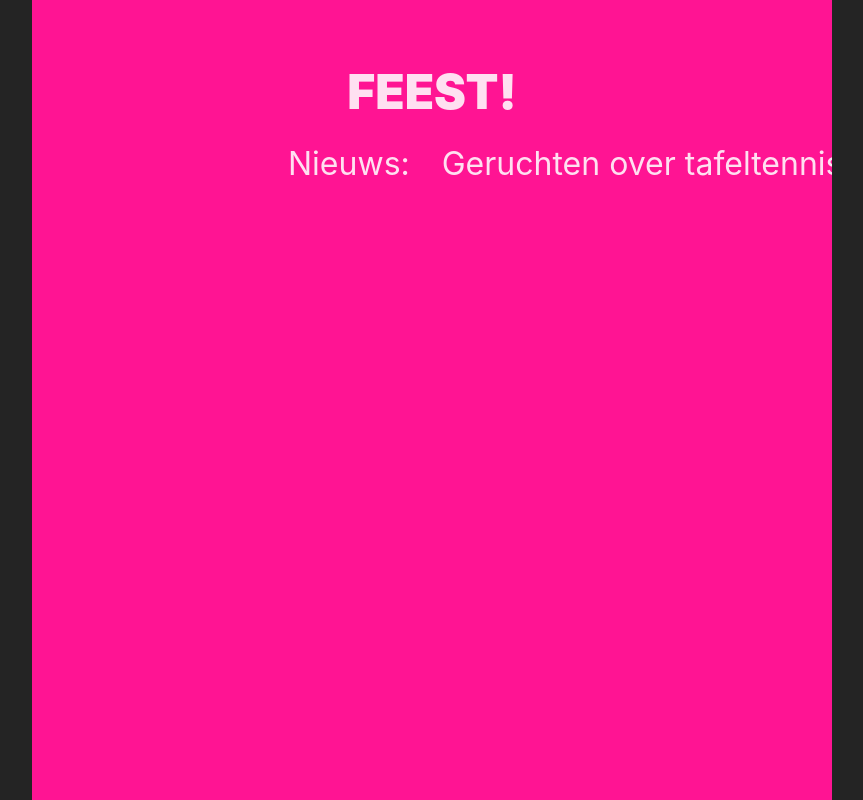
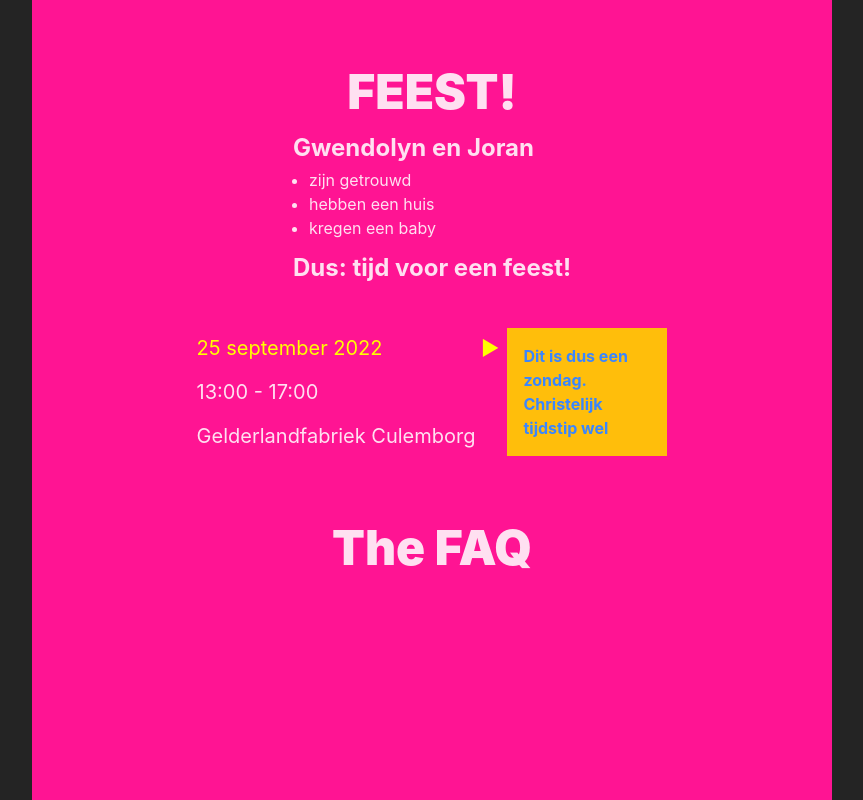
Before and after one commit to feestgwenenjoran/feest, a Vue app: page / in a window 1280 px wide. Shown: the whole page, without its empty margins (208-1071 px from the left). Built offline with nearby package versions, Linux system fonts and the light colour scheme.

Commit message:
Add info text and intro

```diff
--- a/src/App.vue
+++ b/src/App.vue
@@ -1,16 +1,30 @@
 <script setup lang="ts">
 // This starter template is using Vue 3 <script setup> SFCs
 
+import ThePictures from "./components/ThePictures.vue"
+import TheIntro from "./components/TheIntro.vue"
+import TheInfo from "./components/TheInfo.vue"
+import TheCountdown from "./components/TheCountdown.vue"
 import TheMarquee from "./components/TheMarquee.vue"
+import TheYeah from "./components/TheYeah.vue"
+import TheFAQ from "./components/TheFAQ.vue"
 
 // Check out https://vuejs.org/api/sfc-script-setup.html#script-setup
 </script>
 
 <template>
-  <main class="main">
-    <h1>FEEST!</h1>
-    <TheMarquee />
-  </main>
+  <div class="container">
+    <main class="main">
+      <h1>FEEST!</h1>
+      <!-- <ThePictures /> -->
+      <TheIntro />
+      <TheInfo />
+      <!-- <TheCountdown /> -->
+      <!-- <TheMarquee /> -->
+      <!-- <TheYeah /> -->
+      <TheFAQ />
+    </main>
+  </div>
 </template>
 
 <style lang="scss">
@@ -23,13 +37,21 @@ h1 {
   text-align: center;
 }
 
+.container {
+  width: 100vw;
+  display: flex;
+  justify-content: center;
+}
+
 .main {
   flex-grow: 1;
   background: $pink;
   overflow: hidden;
   min-height: 100vh;
+  width: 60%;
   display: flex;
   flex-direction: column;
   justify-content: start;
+  align-items: center;
 }
 </style>
--- /dev/null
+++ b/src/components/TheCountdown.vue
@@ -0,0 +1,9 @@
+<template>
+  <h1>The Countdown</h1>
+</template>
+
+<script>
+export default {}
+</script>
+
+<style scoped lang="scss"></style>
--- /dev/null
+++ b/src/components/TheFAQ.vue
@@ -0,0 +1,9 @@
+<template>
+  <h1>The FAQ</h1>
+</template>
+
+<script>
+export default {}
+</script>
+
+<style scoped lang="scss"></style>
--- /dev/null
+++ b/src/components/TheInfo.vue
@@ -0,0 +1,89 @@
+<template>
+  <div class="wrapper">
+    <div class="selectors">
+      <p
+        class="selector"
+        @click="doSelect('date')"
+        :class="{ selected: selectedItem === 'date' }"
+      >
+        25 september 2022
+      </p>
+      <p
+        class="selector"
+        @click="doSelect('time')"
+        :class="{ selected: selectedItem === 'time' }"
+      >
+        13:00 - 17:00
+      </p>
+      <p
+        class="selector"
+        @click="doSelect('location')"
+        :class="{ selected: selectedItem === 'location' }"
+      >
+        Gelderlandfabriek Culemborg
+      </p>
+    </div>
+    <div class="infobox">
+      {{ selectedText }}
+    </div>
+  </div>
+</template>
+
+<script>
+export default {
+  data() {
+    return {
+      selectedItem: "date",
+      selectedTexts: {
+        date: "Dit is dus een zondag. Christelijk tijdstip wel",
+        time: "Lekker in de middag. Iedereen voor het eten weer thuis",
+        location: "Het is in de grote zaal. Naast het station vet handig",
+      },
+    }
+  },
+  computed: {
+    selectedText() {
+      return this.selectedTexts[this.selectedItem]
+    },
+  },
+  methods: {
+    doSelect(string) {
+      this.selectedItem = string
+    },
+  },
+}
+</script>
+
+<style scoped lang="scss">
+.wrapper {
+  margin-top: 3rem;
+  display: flex;
+  gap: 2rem;
+}
+.selectors {
+  display: flex;
+  flex-direction: column;
+  justify-content: space-between;
+  padding: 0.5rem 0;
+}
+.selector {
+  font-size: 1.25rem;
+  &.selected {
+    color: yellow;
+    position: relative;
+    &::after {
+      content: "\25B6";
+      position: absolute;
+      right: -1.5rem;
+    }
+  }
+}
+
+.infobox {
+  width: 10rem;
+  background-color: #ffbe0b;
+  color: #3a86ff;
+  padding: 1rem;
+  font-weight: bold;
+}
+</style>
--- /dev/null
+++ b/src/components/TheIntro.vue
@@ -0,0 +1,28 @@
+<template>
+  <div class="wrapper">
+    <h2 class="names">Gwendolyn en Joran</h2>
+    <ul class="list">
+      <li>zijn getrouwd</li>
+      <li>hebben een huis</li>
+      <li>kregen een baby</li>
+    </ul>
+    <h2 class="end">Dus: tijd voor een feest!</h2>
+  </div>
+</template>
+
+<script>
+export default {}
+</script>
+
+<style scoped lang="scss">
+.names {
+  margin-top: 2rem;
+}
+.list {
+  margin-left: 1rem;
+  margin-top: 0.5rem;
+}
+.end {
+  margin-top: 1rem;
+}
+</style>
--- /dev/null
+++ b/src/components/ThePictures.vue
@@ -0,0 +1,13 @@
+<template>
+  <h1>The Pictures</h1>
+</template>
+
+<script>
+export default {
+
+}
+</script>
+
+<style scoped lang="scss">
+
+</style>
--- /dev/null
+++ b/src/components/TheYeah.vue
@@ -0,0 +1,9 @@
+<template>
+  <h1>YEAH</h1>
+</template>
+
+<script>
+export default {}
+</script>
+
+<style scoped lang="scss"></style>
--- a/vite.config.ts
+++ b/vite.config.ts
@@ -5,4 +5,9 @@ import vue from "@vitejs/plugin-vue"
 export default defineConfig({
   plugins: [vue()],
   base: "/feest/",
+  // resolve: {
+  //   alias: {
+  //     "@": path.resolve(__dirname, "src"),
+  //   },
+  // },
 })
```
Also changed, not shown: src/assets/SIL Open Font License.txt (added).
